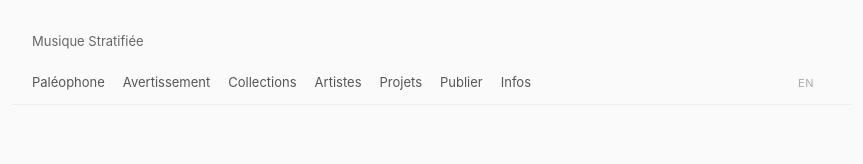
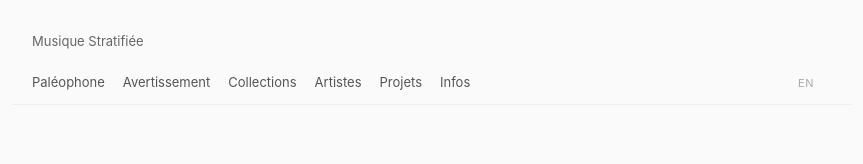
Before and after one commit to gnozo/paleophone, a Next.js app: page / in a window 1280 px wide. Shown: the top 164 px of the page, without its empty margins (208-1071 px from the left). Built offline with nearby package versions, Linux system fonts and the light colour scheme.

Commit message:
Remove 'Publish' link from layout

```diff
--- a/components/Layout.tsx
+++ b/components/Layout.tsx
@@ -20,7 +20,6 @@ export default function Layout({ children }: { children: React.ReactNode }) {
         <Link href="/collections">Collections</Link>
         <Link href="/artistes">Artistes</Link>
         <Link href="/projets">Projets</Link>
-        <Link href="/publier">{fr ? 'Publier' : 'Publish'}</Link>
         <Link href="/infos">Infos</Link>
         <span className="locale-switch">
           <Link href={pathname} locale={fr ? 'en' : 'fr'}>
```
